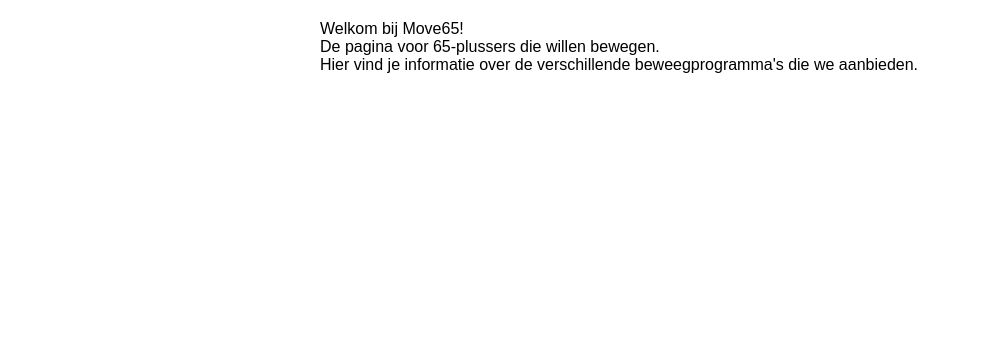
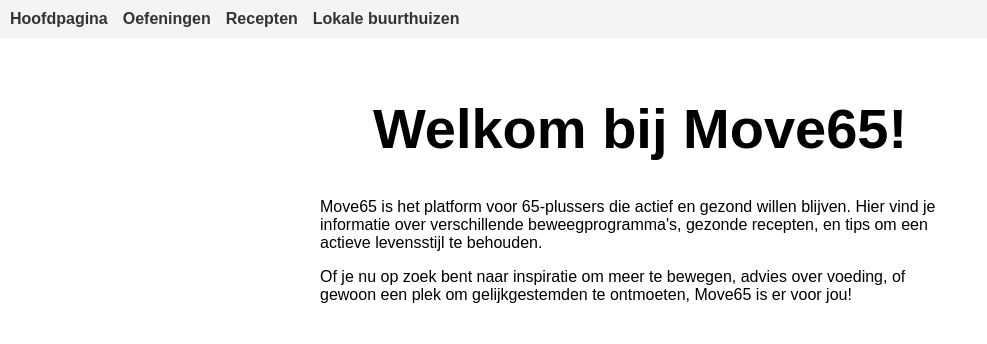
Before and after one commit to Kumoti/Move65, a website: page src/index.html in a window 1280 px wide. Shown: the whole page, without its empty margins (0-987 px from the left). Drawn offline with Linux system fonts and the light colour scheme.

Commit message:
hoofdpagina + style

```diff
--- a/src/index.html
+++ b/src/index.html
@@ -9,10 +9,25 @@
 </head>
 
 <body>
+  <nav>
+    <ul>
+      <li><a href="index.html">Hoofdpagina</a></li>
+      <li><a href="oefeningen.html">Oefeningen</a></li>
+      <li><a href="recepten.html">Recepten</a></li>
+      <li><a href="buurthuizen.html">Lokale buurthuizen</a></li>
+    </ul>
+  </nav>
   <main>
-    Welkom bij Move65!<br>
-    De pagina voor 65-plussers die willen bewegen.<br>
-    Hier vind je informatie over de verschillende beweegprogramma's die we aanbieden.<br>
+    <h1>Welkom bij Move65!</h1>
+    <p>
+      Move65 is het platform voor 65-plussers die actief en gezond willen blijven.
+      Hier vind je informatie over verschillende beweegprogramma's, gezonde recepten,
+      en tips om een actieve levensstijl te behouden.
+    </p>
+    <p>
+      Of je nu op zoek bent naar inspiratie om meer te bewegen, advies over voeding,
+      of gewoon een plek om gelijkgestemden te ontmoeten, Move65 is er voor jou!
+    </p>
   </main>
 </body>
 
--- a/src/styles.css
+++ b/src/styles.css
@@ -19,3 +19,30 @@
   text-align: center;
   font-size: 3.5em;
 }
+
+nav {
+  background-color: #f4f4f4;
+  padding: 10px;
+}
+
+nav ul {
+  list-style: none;
+  margin: 0;
+  padding: 0;
+  display: flex;
+  gap: 15px;
+}
+
+nav ul li {
+  display: inline;
+}
+
+nav ul li a {
+  text-decoration: none;
+  color: #333;
+  font-weight: bold;
+}
+
+nav ul li a:hover {
+  color: #007BFF;
+}
```
